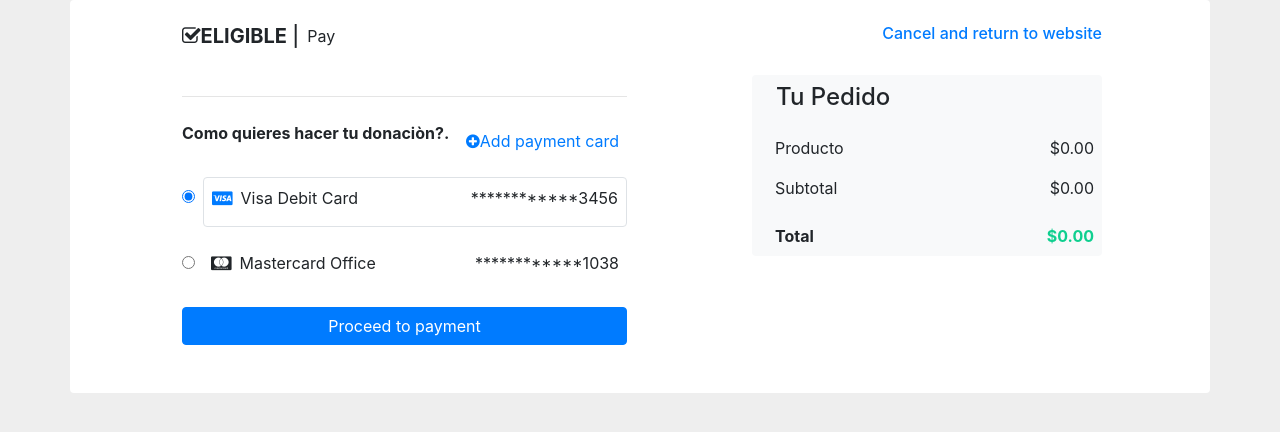
After one commit to nockyy/Proyecto_Ingenieria_Software, a Django app: template Crowdfunding/template/Pago.html in a window 1280 px wide. The commit adds this page. Shown: the top 432 px of the page. Run offline with Django 3.2, Linux system fonts and the light colour scheme; the template is opened without the code that fills it, so the values that code supplies are empty; some libraries are stand-ins or nearby versions.

Commit message:
Add files via upload

```diff
--- /dev/null
+++ b/Crowdfunding/template/Pago.html
@@ -0,0 +1,97 @@
+<!doctype html>
+                        <html>
+                            <head>
+                                <meta charset='utf-8'>
+                                <meta name='viewport' content='width=device-width, initial-scale=1'>
+                                <title>Pasarela de Pago</title>
+                                <link href='https://maxcdn.bootstrapcdn.com/bootstrap/4.0.0/css/bootstrap.min.css' rel='stylesheet'>
+                                <link href='https://cdnjs.cloudflare.com/ajax/libs/font-awesome/4.7.0/css/font-awesome.min.css' rel='stylesheet'>
+                                <script type='text/javascript' src='https://cdnjs.cloudflare.com/ajax/libs/jquery/3.2.1/jquery.min.js'></script>
+                                <style>body {
+    background-color: #eeeeee
+}
+
+.green {
+    color: rgb(15, 207, 143);
+    font-weight: 680
+}
+
+@media(max-width:567px) {
+    .mobile {
+        padding-top: 40px
+    }
+}</style>
+                                </head>
+                                <body oncontextmenu='return false' class='snippet-body'>
+                                <div class="container rounded bg-white">
+    <div class="row d-flex justify-content-center pb-5">
+        <div class="col-sm-5 col-md-5 ml-1">
+            <div class="py-4 d-flex flex-row">
+                <h5><span class="fa fa-check-square-o"></span><b>ELIGIBLE</b> | </h5><span class="pl-2">Pay</span>
+            </div>
+
+            <hr>
+            <div class="pt-2">
+                <div class="d-flex">
+                    <div>
+                        <p><b>Como quieres hacer tu donaciòn?.</b><span class="green"></span></p>
+                    </div>
+                    <div class="ml-auto p-2">
+                        <p class="text-primary"><i class="fa fa-plus-circle text-primary"></i>Add payment card</p>
+                    </div>
+                </div>
+
+                <form class="pb-3">
+                    <div class="d-flex flex-row align-content-center">
+                        <div class="pt-2 pr-2"><input type="radio" name="radio1" id="r1" checked></div>
+                        <div class="rounded border d-flex w-100 px-2">
+                            <div class="pt-2">
+                                <p><i class="fa fa-cc-visa text-primary pr-2"></i>Visa Debit Card</p>
+                            </div>
+                            <div class="ml-auto pt-2">************3456</div>
+                        </div>
+                    </div>
+                </form>
+                <form class="pb-3">
+                    <div class="d-flex flex-row w-100">
+                        <div class="pt-2 pr-2"><input type="radio" name="radio2" id="r2"></div>
+                        <div class="rounded d-flex w-100 px-2">
+                            <div class="pt-2">
+                                <p><i class="fa fa-cc-mastercard pr-2"></i>Mastercard Office</p>
+                            </div>
+                            <div class="ml-auto pt-2">************1038</div>
+                        </div>
+                    </div>
+                </form>
+                <div> <input type="button" value="Proceed to payment" class="btn btn-primary btn-block"> </div>
+            </div>
+        </div>
+        <div class="col-sm-3 col-md-4 offset-md-1 mobile">
+            <div class="py-4 d-flex justify-content-end">
+                <h6><a href="index.html">Cancel and return to website</a></h6>
+            </div>
+            <div class="bg-light rounded d-flex flex-column">
+                <div class="p-2 ml-3">
+                    <h4>Tu Pedido</h4>
+                </div>
+                <div class="p-2 d-flex">
+                    <div class="col-8">Producto</div>
+                    <div class="ml-auto">$0.00</div>
+                </div>
+                <div class="p-2 d-flex">
+                    <div class="col-8">Subtotal</div>
+                    <div class="ml-auto">$0.00</div>
+                </div>
+
+                <div class="p-2 d-flex pt-3">
+                    <div class="col-8"><b>Total</b></div>
+                    <div class="ml-auto"><b class="green">$0.00</b></div>
+                </div>
+            </div>
+        </div>
+    </div>
+</div>
+                                <script type='text/javascript' src='https://stackpath.bootstrapcdn.com/bootstrap/4.0.0/js/bootstrap.bundle.min.js'></script>
+                                <script type='text/javascript'></script>
+                                </body>
+                            </html>
--- a/Crowdfunding/template/Pinta.html
+++ b/Crowdfunding/template/Pinta.html
@@ -121,7 +121,7 @@
 
 
                     <form action="" method="post">
-                      <input type="email" name="email"><input type="submit" value="PATROCINAR LA CAUSA">
+                      <input type="email" name="email"><a href="Pago.html">Patrocina la causa</a>
                     </form>
                   </div>
                 </div>
--- a/Crowdfunding/template/Santander.html
+++ b/Crowdfunding/template/Santander.html
@@ -121,7 +121,7 @@
 
 
                     <form action="" method="post">
-                      <input type="email" name="email"><input type="submit" value="PATROCINAR LA CAUSA">
+                      <input type="email" name="email"><a href="Pago.html">Patrocina la causa</a>
                     </form>
                   </div>
                 </div>
--- a/Crowdfunding/template/index.html
+++ b/Crowdfunding/template/index.html
@@ -72,7 +72,7 @@
           <h1>Mejoremos Colombia</h1>
           <h2>En mi país pensamos que la solidaridad es una ayuda mutua entre fuerzas que luchan por un mismo objetivo</h2>
           <div class="d-flex justify-content-center justify-content-lg-start">
-            <a href="#about" class="btn-get-started scrollto">Ver causas</a>
+            <a href="inner-page.html" class="btn-get-started scrollto">Ver causas</a>
 
           </div>
         </div>
--- a/Crowdfunding/template/portfolio-details.html
+++ b/Crowdfunding/template/portfolio-details.html
@@ -121,7 +121,7 @@
 
 
                     <form action="" method="post">
-                      <input type="email" name="email"><input type="submit" value="PATROCINAR LA CAUSA">
+                      <input  type="email" name="email"><a href="Pago.html">Patrocina la causa</a>
                     </form>
                   </div>
                 </div>
```
